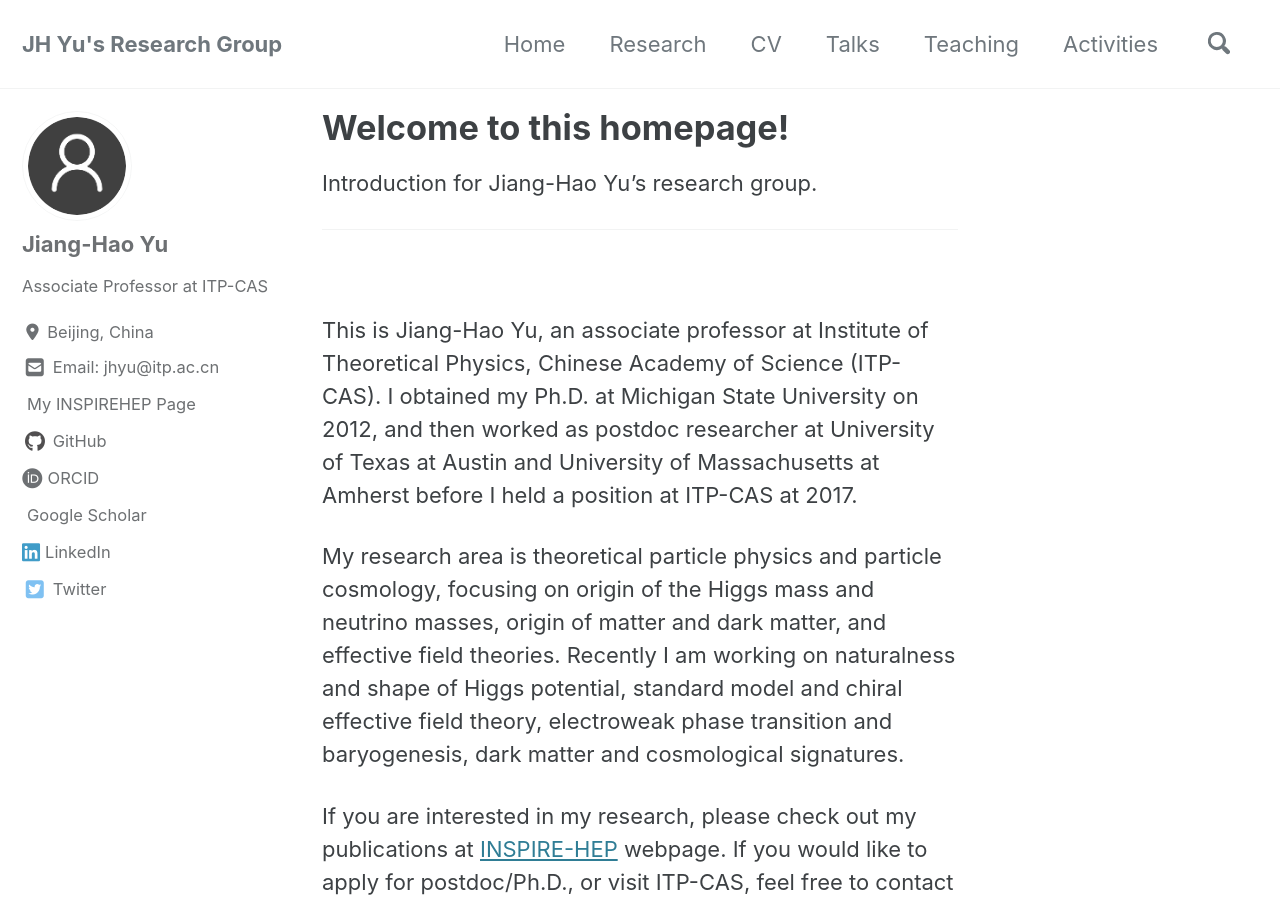
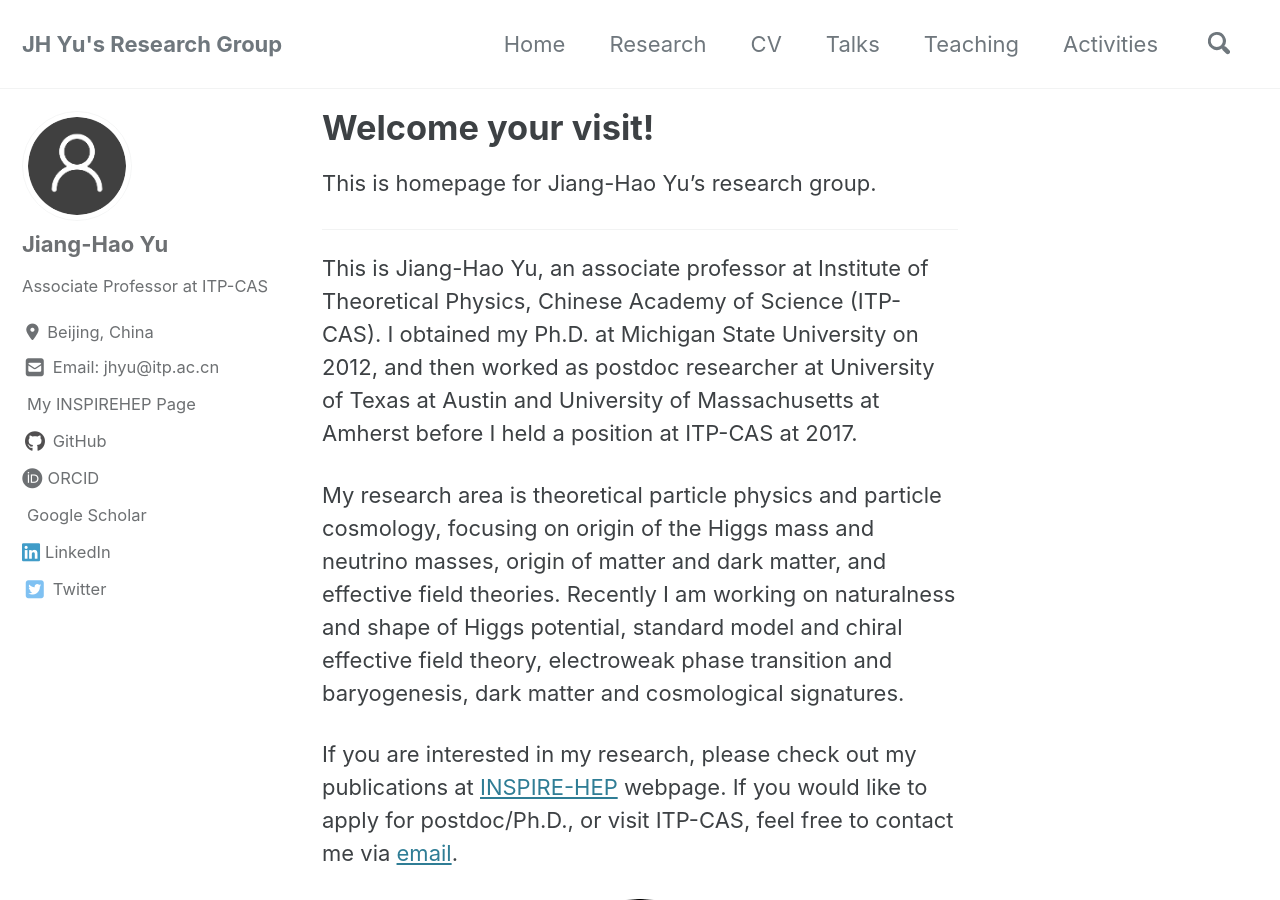
Before and after one commit to jhyu-itp/jhyu-itp.github.io, a Jekyll site: the page built from _pages/index.md, in a window 1280 px wide and 900 px high. Built offline with Jekyll 4.4.1, drawn with Linux system fonts in a browser that asks for light colours; cached includes are drawn as plain includes; nearby versions of some CDN libraries; a style sheet for code colours, icons or effects is not loaded.

Commit message:
Update index.md

```diff
--- a/_pages/index.md
+++ b/_pages/index.md
@@ -2,7 +2,7 @@
 layout: home
 author_profile: true
 permalink: /
-title: Welcome to this homepage!
+title: Welcome your visit!
 
 # Delete next lines if you prefer not to have a feature row
 feature_row_title: PI 简介
@@ -17,11 +17,10 @@ feature_row:
 
 
 
-Introduction for Jiang-Hao Yu's research group.
-
+This is homepage for Jiang-Hao Yu's research group.
 
 -----------------
-<br />
+
 
 This is Jiang-Hao Yu, an associate professor at Institute of Theoretical Physics, Chinese Academy of Science (ITP-CAS). I obtained my Ph.D. at Michigan State University on 2012, and then worked as postdoc researcher at University of Texas at Austin and University of Massachusetts at Amherst before I held a position at ITP-CAS at 2017.
 
```
